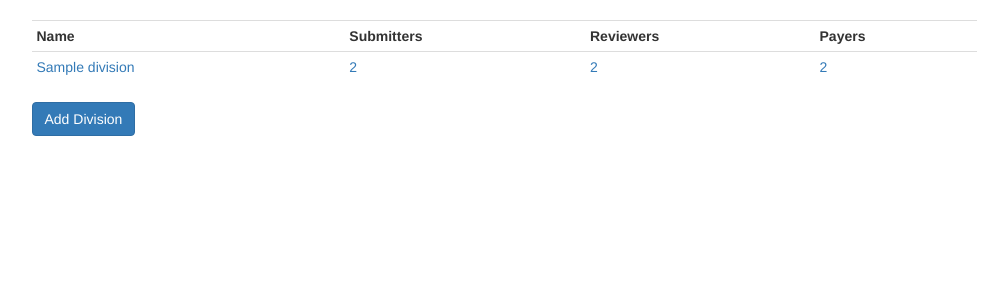
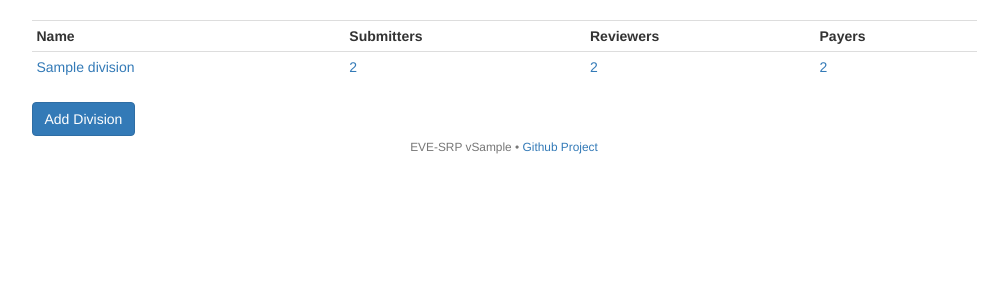
Before and after one commit to paxswill/evesrp, a Python web app: template evesrp/templates/divisions.html in a window 1280 px wide. Shown: the part 51-351 px from the top of the page, without its empty margins (136-1144 px from the left). Run offline with Jinja, Linux system fonts and the light colour scheme; the template is opened without the code that fills it: most values are stand-ins (such as "Sample title", 1, 10 or a date in 2020); some libraries are stand-ins or nearby versions.

Commit message:
Put the current version in the footer
Also added a link to the Github project.

```diff
--- a/evesrp/__init__.py
+++ b/evesrp/__init__.py
@@ -88,6 +88,7 @@ def create_app(config=None, **kwargs):
         return {
             'ActionType': models.ActionType,
             'PermissionType': PermissionType,
+            'app_version': __version__,
         }
     # Auto-trim whitespace
     app.jinja_env.trim_blocks = True
--- a/evesrp/templates/base.html
+++ b/evesrp/templates/base.html
@@ -93,11 +93,15 @@
       {% endblock content %}
     </div>
     {% block stats %}
-    {% if current_user.admin %}
     <footer id="stats">
+      <p class="text-muted text-center"><small>
+        EVE-SRP v{{ app_version }} &bull;
+        <a href="https://github.com/paxswill/evesrp">Github Project</a>
+      </small></p>
+      {% if current_user.admin %}
       <p class="text-muted text-center"><small>{{ g.DB_STATS.total_queries }} queries in {{ (g.DB_STATS.total_time * 1000)|round(3)}} ms</small></p>
+      {% endif %}
     </footer>
-    {% endif %}
     {% endblock stats %}
     {% endblock body %}
     {% block scripts %}
```
